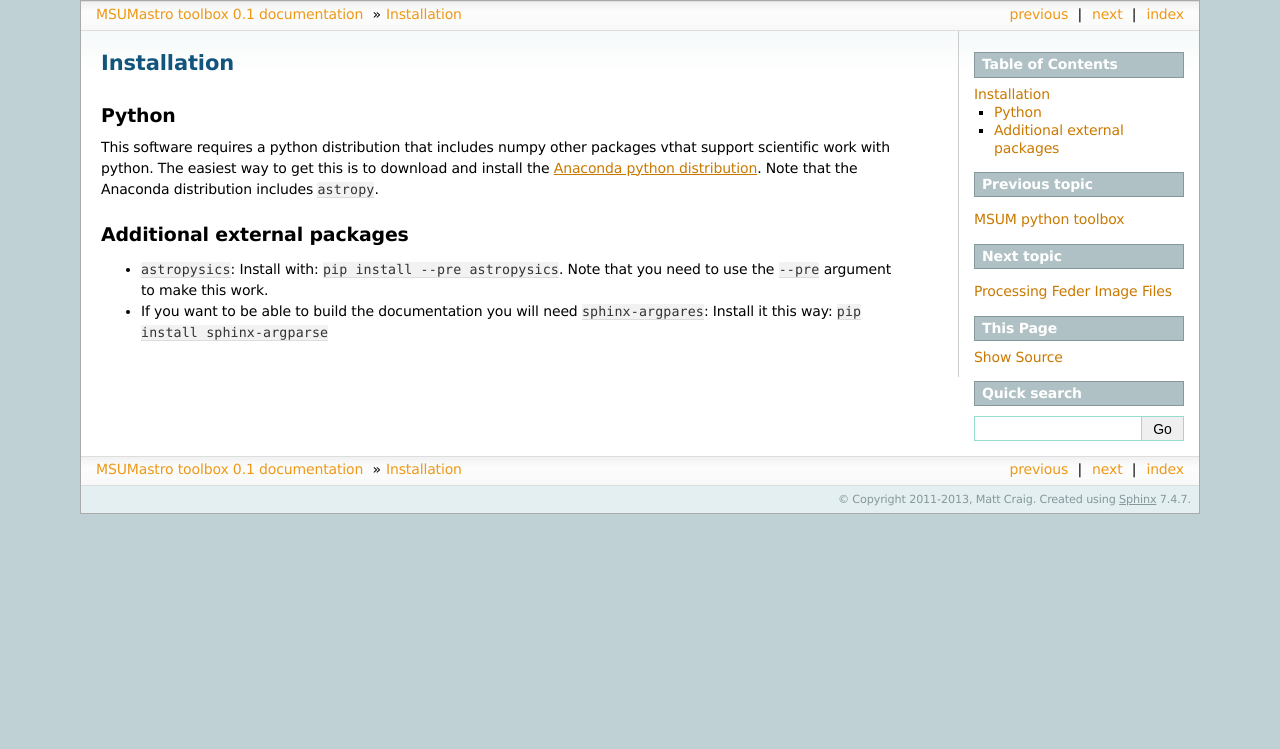
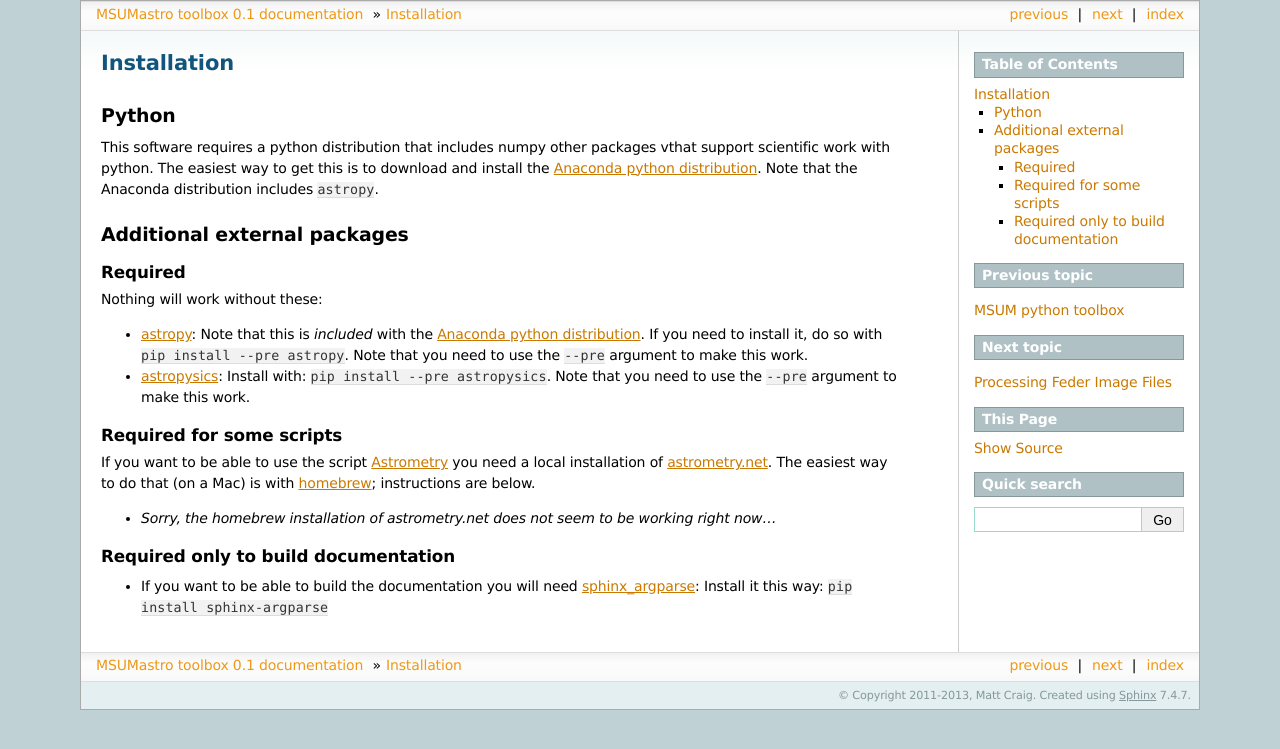
Before and after one commit to mwcraig/msumastro, a Sphinx documentation site: the page built from docs/installation.rst, in a window 1280 px wide. Shown: the top 749 px of the page. Built offline with Sphinx 7.4.7, drawn with Linux system fonts in a browser that asks for light colours.

Commit message:
Update installation docs

```diff
--- a/docs/installation.rst
+++ b/docs/installation.rst
@@ -4,10 +4,35 @@
 Python
 ------
 
-This software requires a python distribution that includes numpy other packages vthat support scientific work with python. The easiest way to get this is to download and install the `Anaconda python distribution <http://www.continuum.io/downloads>`_. Note that the Anaconda distribution includes ``astropy``.
+This software requires a python distribution that includes numpy other packages vthat support scientific work with python. The easiest way to get this is to download and install the `Anaconda python distribution`_. Note that the Anaconda distribution includes ``astropy``.
 
 Additional external packages
 ----------------------------
 
-+ ``astropysics``: Install with: ``pip install --pre astropysics``. Note that you need to use the ``--pre`` argument to make this work.
-+ If you want to be able to build the documentation you will need ``sphinx-argpares``: Install it this way: ``pip install sphinx-argparse``
+Required
++++++++++
+
+Nothing will work without these:
+
++ `astropy`_: Note that this is *included* with the `Anaconda python distribution`_. If you need to install it, do so with ``pip install --pre astropy``. Note that you need to use the ``--pre`` argument to make this work.
++ `astropysics`_: Install with: ``pip install --pre astropysics``. Note that you need to use the ``--pre`` argument to make this work.
+
+Required for some scripts
++++++++++++++++++++++++++
+
+If you want to be able to use the script :ref:`apply-astrometry` you need a local installation of `astrometry.net <http://astrometry.net>`_. The easiest way to do that (on a Mac) is with `homebrew`_; instructions are below.
+
++ *Sorry, the homebrew installation of astrometry.net does not seem to be working right now...*
+
+
+Required only to build documentation
++++++++++++++++++++++++++++++++++++++
+
++ If you want to be able to build the documentation you will need `sphinx_argparse`_: Install it this way: ``pip install sphinx-argparse``
+
+
+.. _Anaconda python distribution: http://www.continuum.io/downloads
+.. _astropy: http://www.astropy.org/
+.. _astropysics: http://pythonhosted.org/Astropysics/
+.. _sphinx_argparse: https://github.com/ribozz/sphinx-argparse
+.. _homebrew: http://brew.sh/
```
